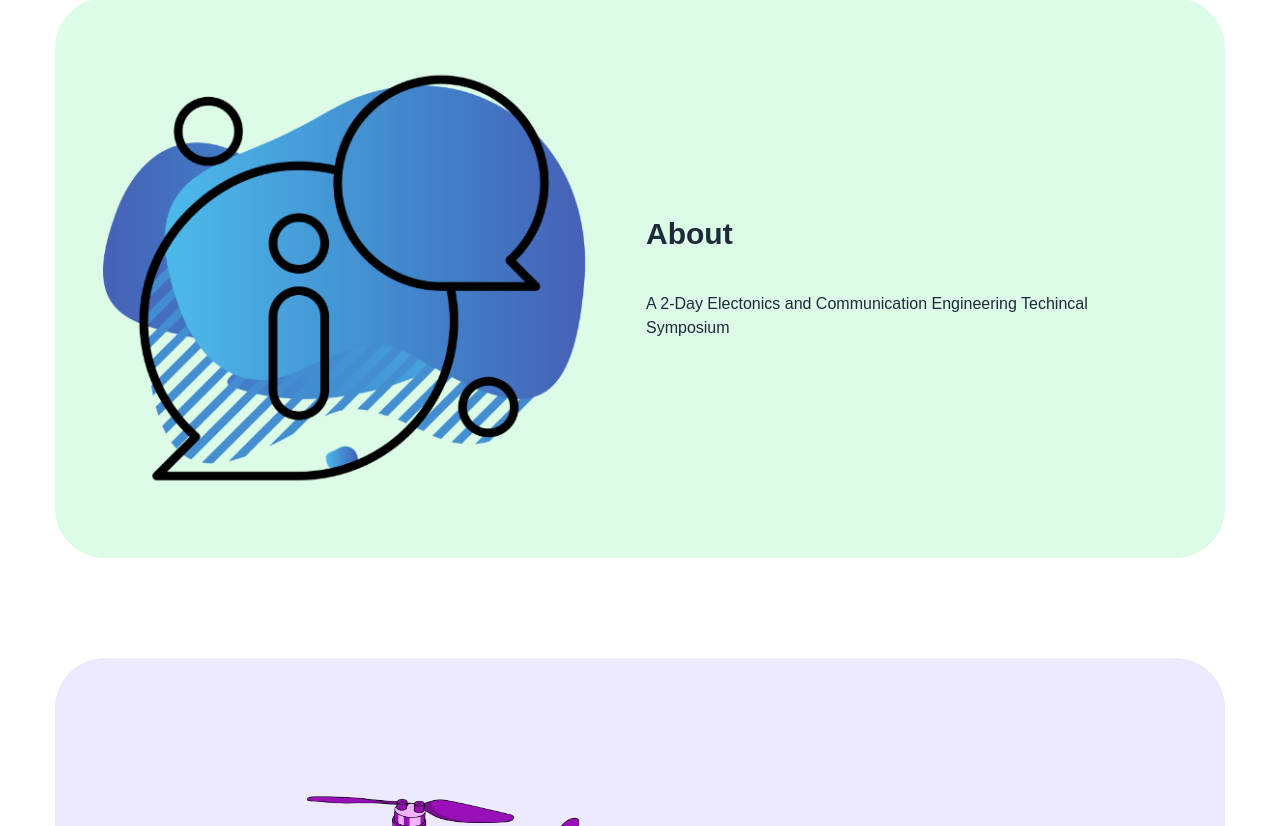
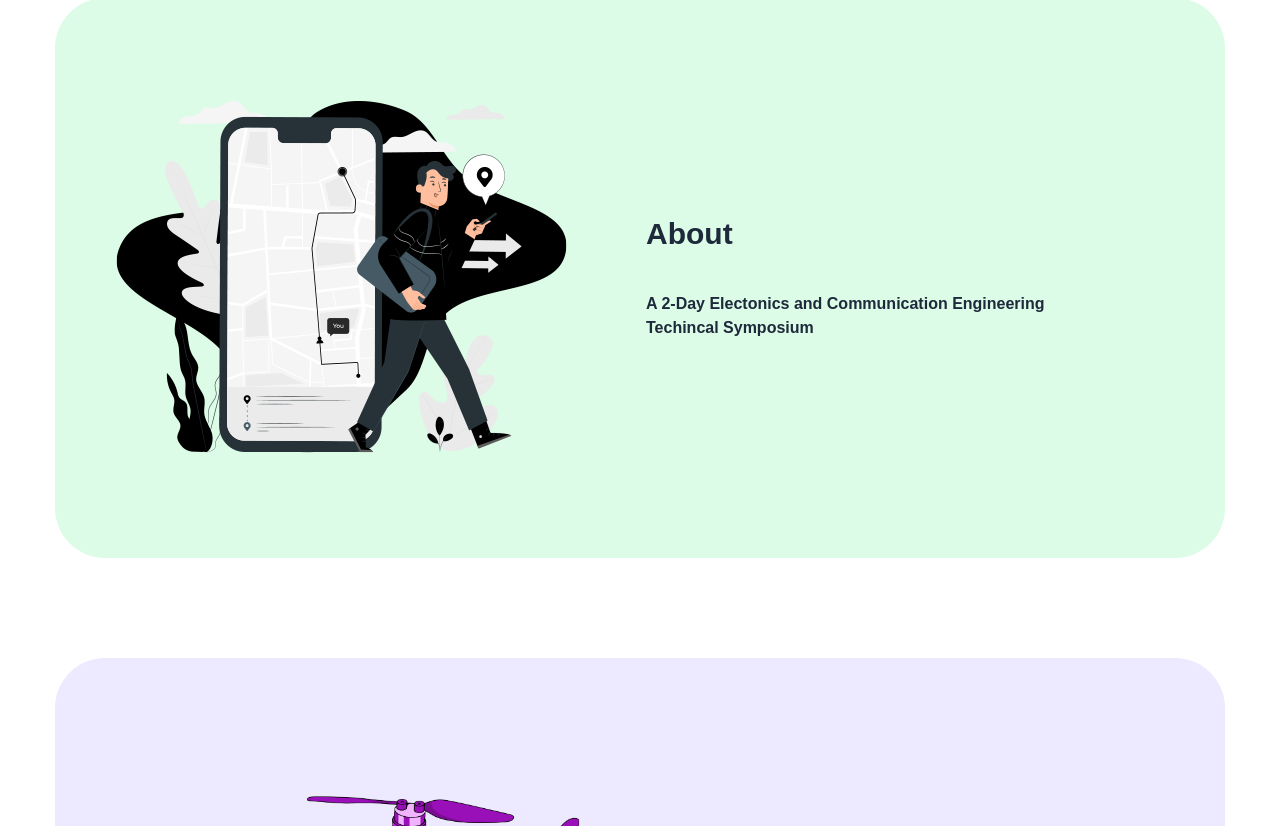
Before and after one commit to akshay1027/ENCINFO-2023, a React (Create React App) app: page / in a window 1280 px wide. Shown: the part 1121-1947 px from the top of the page. Built offline with nearby package versions, Linux system fonts and the light colour scheme.

Commit message:
UI changes

```diff
--- a/src/components/About.js
+++ b/src/components/About.js
@@ -21,11 +21,11 @@ const About = () => {
             <img className="border-white" src={image} alt='' />
           </div>
           <div className='flex-1 xl:pr-12'>
-            <h2 className='h2 mb-10 font-bold text-3xl dark:text-gray-400' data-aos='fade-left' data-aos-delay='300'>
+            <h2 className='h2 mb-10 font font-black text-3xl' data-aos='fade-left' data-aos-delay='300'>
               {title}
             </h2>
             <p
-              className='max-w-[474px] font-medium mx-auto xl:mx-0 dark:text-gray-400'
+              className='max-w-[474px] font-semibold mx-auto xl:mx-0'
               data-aos='fade-up'
               data-aos-delay='400'
             >
--- a/src/data.js
+++ b/src/data.js
@@ -24,12 +24,12 @@ import pushup from '../src/assets/img/events/pushup.png';
 import lyric from '../src/assets/img/events/lyric.png';
 import shortfilm from '../src/assets/img/events/shortfilm.png';
 import reel from '../src/assets/img/events/reel.png';
-import about from '../src/assets/img/events/about.png';
+// import about from '../src/assets/img/events/about.svg';
 
 //import other images
 
 import Dronelogo from '../src/assets/img/dronelogo.png';
-import AboutImg from '../src/assets/img/about.png';
+import about from '../src/assets/img/about.png';
 import Avatar1Img from '../src/assets/img/testimonials/avatar1.png';
 import Avatar2Img from '../src/assets/img/testimonials/avatar2.png';
 import Avatar3Img from '../src/assets/img/testimonials/avatar3.png';
```
Also changed, not shown: src/assets/img/about.svg (added).
